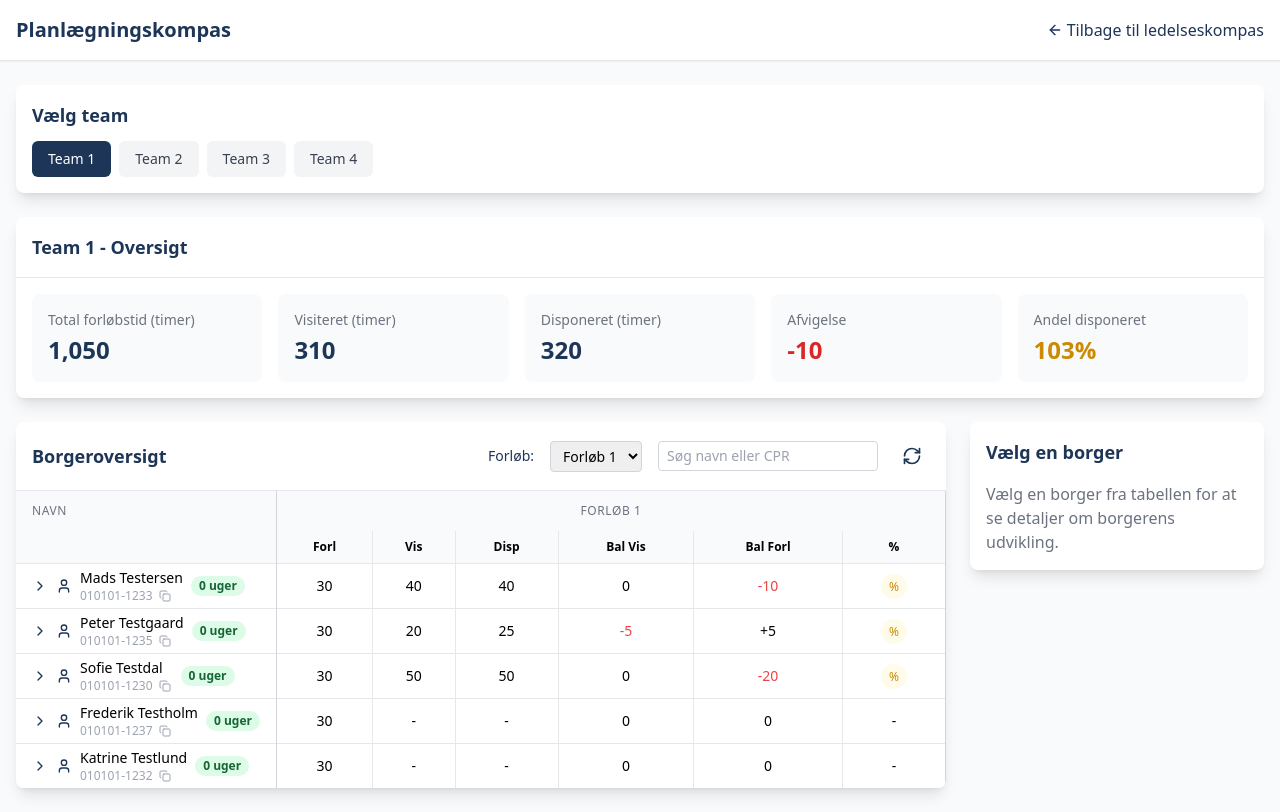
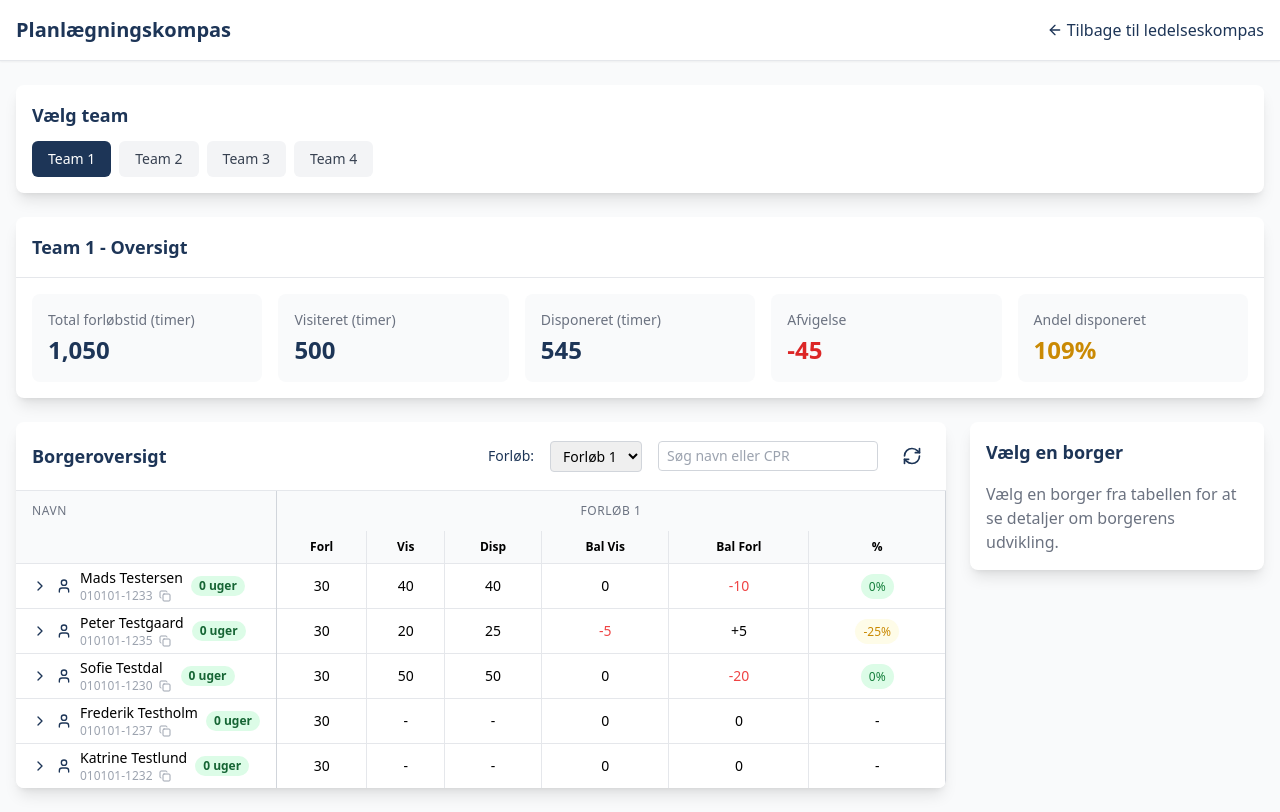
Before and after one commit to Infoventure/CBC_PlanningDashBoard, a React app: page /CBC_PlanningDashBoard/citizens in a window 1280 px wide. Built offline with nearby package versions, Linux system fonts and the light colour scheme; the HTML template or start-up script is replaced by a standard one.

Commit message:
Refactor percentage color logic and update mock data for pathways

```diff
--- a/src/components/CitizenRow.tsx
+++ b/src/components/CitizenRow.tsx
@@ -26,9 +26,9 @@ export const CitizenRow: React.FC<CitizenRowProps> = ({
     return 'bg-green-100';
   };
   const getPercentageColor = (percentage: number) => {
-    if (percentage > 120) return 'bg-red-100 text-red-700';
-    if (percentage > 100) return 'bg-yellow-100 text-yellow-700';
-    if (percentage < 60) return 'bg-green-100 text-green-700';
+    if (percentage > 75) return 'bg-red-100 text-red-700';
+    if (percentage > 50) return 'bg-yellow-100 text-yellow-700';
+    if (percentage < 20) return 'bg-green-100 text-green-700';
     return 'bg-yellow-50 text-yellow-600';
   };
 
@@ -76,7 +76,22 @@ export const CitizenRow: React.FC<CitizenRowProps> = ({
             <td className={`px-2 py-3 text-sm text-center border-r border-gray-200 ${pathway.balancePathwayMedian < 0 ? 'text-red-500' : ''}`}>
               {typeof pathway.balancePathwayMedian === 'number' ? (pathway.balancePathwayMedian > 0 ? `+${pathway.balancePathwayMedian}` : pathway.balancePathwayMedian) : '-'}
             </td>
-            <td className="px-2 py-3 text-sm text-center border-r border-gray-300">{pathway.visiteret > 0 ? <span className={`px-2 py-1 rounded-full text-xs ${getPercentageColor(pathway.andelDisponeret)}`}>{pathway.andelDisponeret}%</span> : '-'}</td>
+            <td className="px-2 py-3 text-sm text-center border-r border-gray-300">
+              {pathway.visiteret > 0 ? (
+                (() => {
+                  const diff = pathway.disponeret - pathway.visiteret;
+                  const percent = Math.round(Math.abs(diff) / pathway.visiteret * 100);
+                    const display = percent === 0 ? `${percent}%` : (diff > 0 ? `-${percent}%` : `+${percent}%`);
+                  return (
+                    <span className={`px-2 py-1 rounded-full text-xs ${getPercentageColor(percent)}`}>
+                      {display}
+                    </span>
+                  );
+                })()
+              ) : (
+                '-'
+              )}
+            </td>
           </>
         ) : (
           <>
--- a/src/data/mockData.ts
+++ b/src/data/mockData.ts
@@ -68,10 +68,10 @@ export const mockData: MockData = {
       balancePathwayMedian: 0,
     }, {
       id: 3,
-      visiteret: 0,
-      disponeret: 0,
-      balance: 0,
-      balancePathwayMedian: 0,
+      visiteret: 100,
+      disponeret: 195,
+      balance: -95,
+      balancePathwayMedian: -75,
     }],
     services: [{
       name: 'Personlig pleje',
@@ -119,10 +119,10 @@ export const mockData: MockData = {
       balancePathwayMedian: 0,
     }, {
       id: 3,
-      visiteret: 0,
-      disponeret: 0,
-      balance: 0,
-      balancePathwayMedian: 0,
+      visiteret: 90,
+      disponeret: 30,
+      balance: 60,
+      balancePathwayMedian: 90,
     }],
     weeklyData: [{
       week: 'Uge 1',
```
